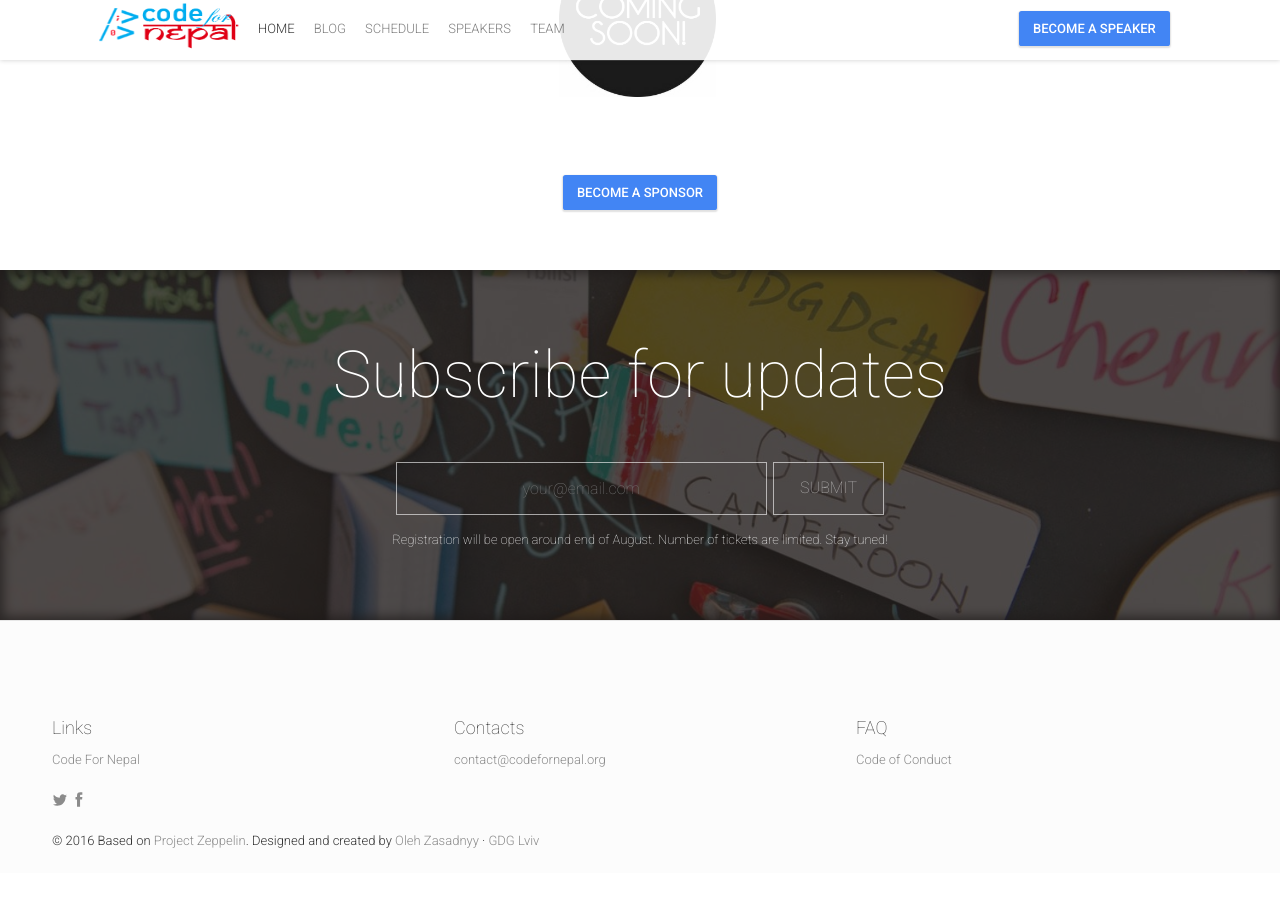
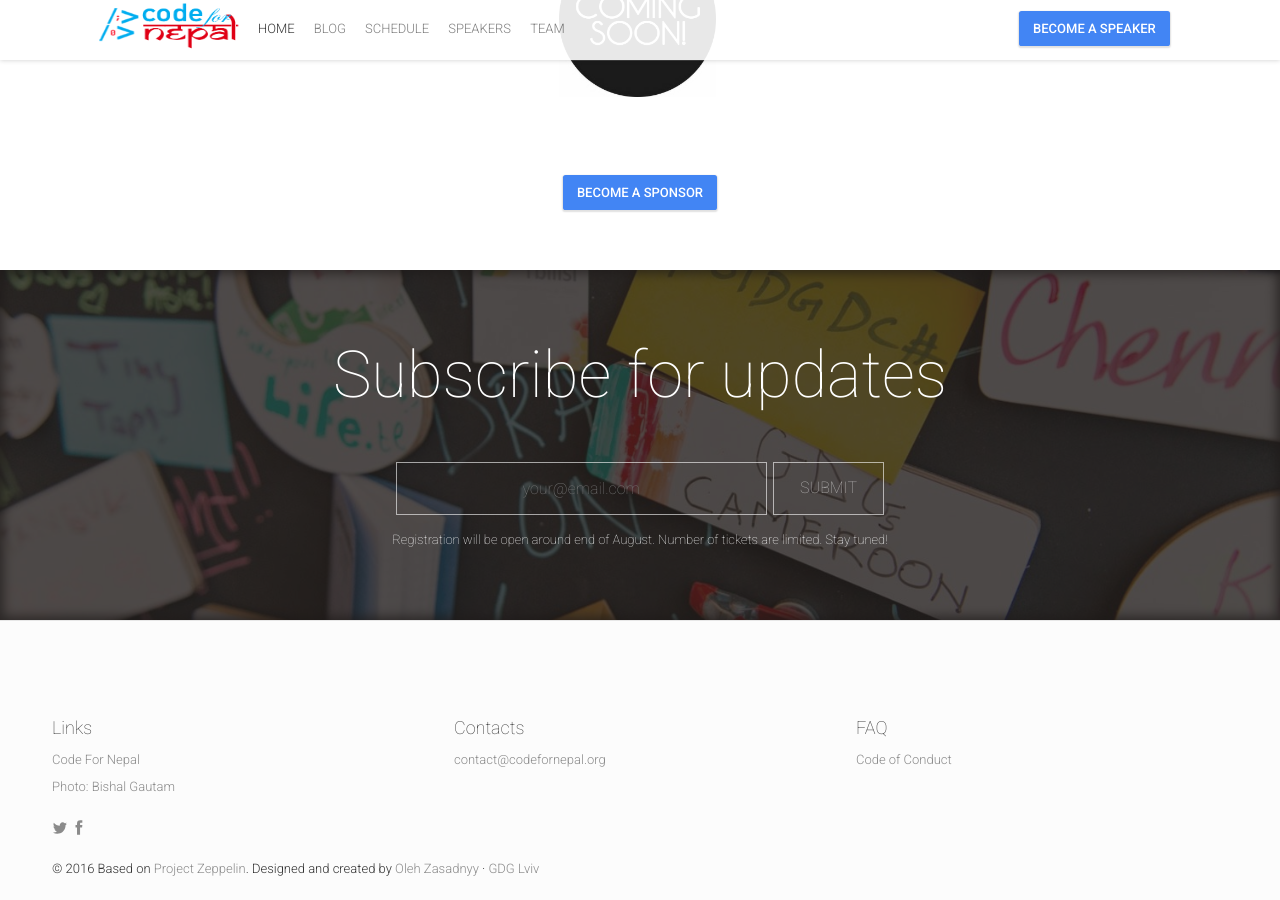
Before and after one commit to ravinepal/visitjanakpur, a Jekyll site: the page built from index.html, in a window 1280 px wide and 900 px high, scrolled down 5089 px. Built offline with Jekyll 4.4.1, drawn with Linux system fonts in a browser that asks for light colours; nearby versions of some CDN libraries; comment, search, counter and statistics services are not loaded; before the commit the page ends 5962 px from its top, so only the background shows below that.

Commit message:
Add attribution to author

```diff
--- a/_config.yml
+++ b/_config.yml
@@ -180,6 +180,7 @@ footerBlocks:
   title: "Links"
   links:
    - {link: "http://codefornepal.org", text: "Code For Nepal"}
+   - {link: "http://www.bgfotography.com/", text: "Photo: Bishal Gautam"}
  -
   title: "Contacts"
   links:
```
